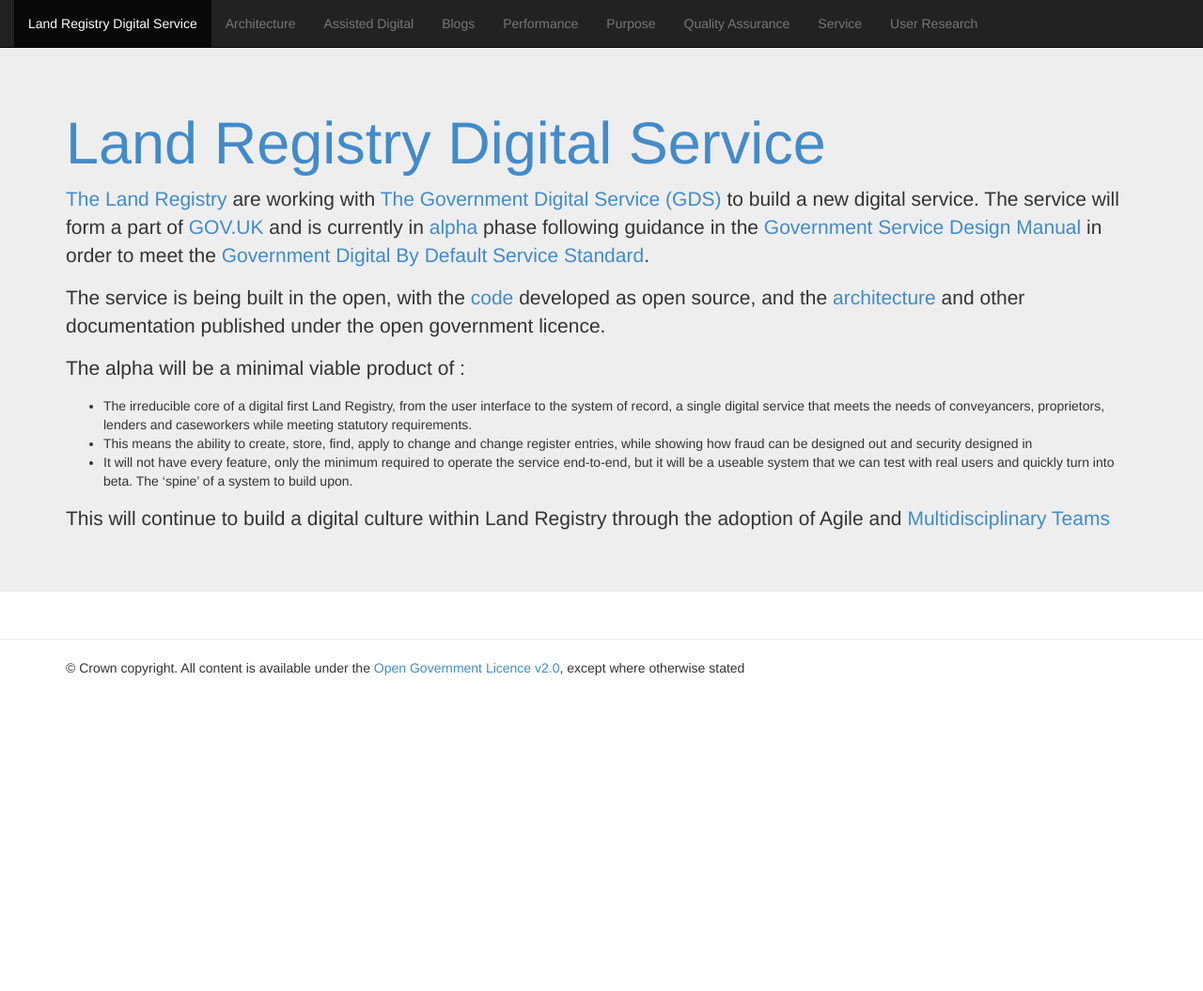
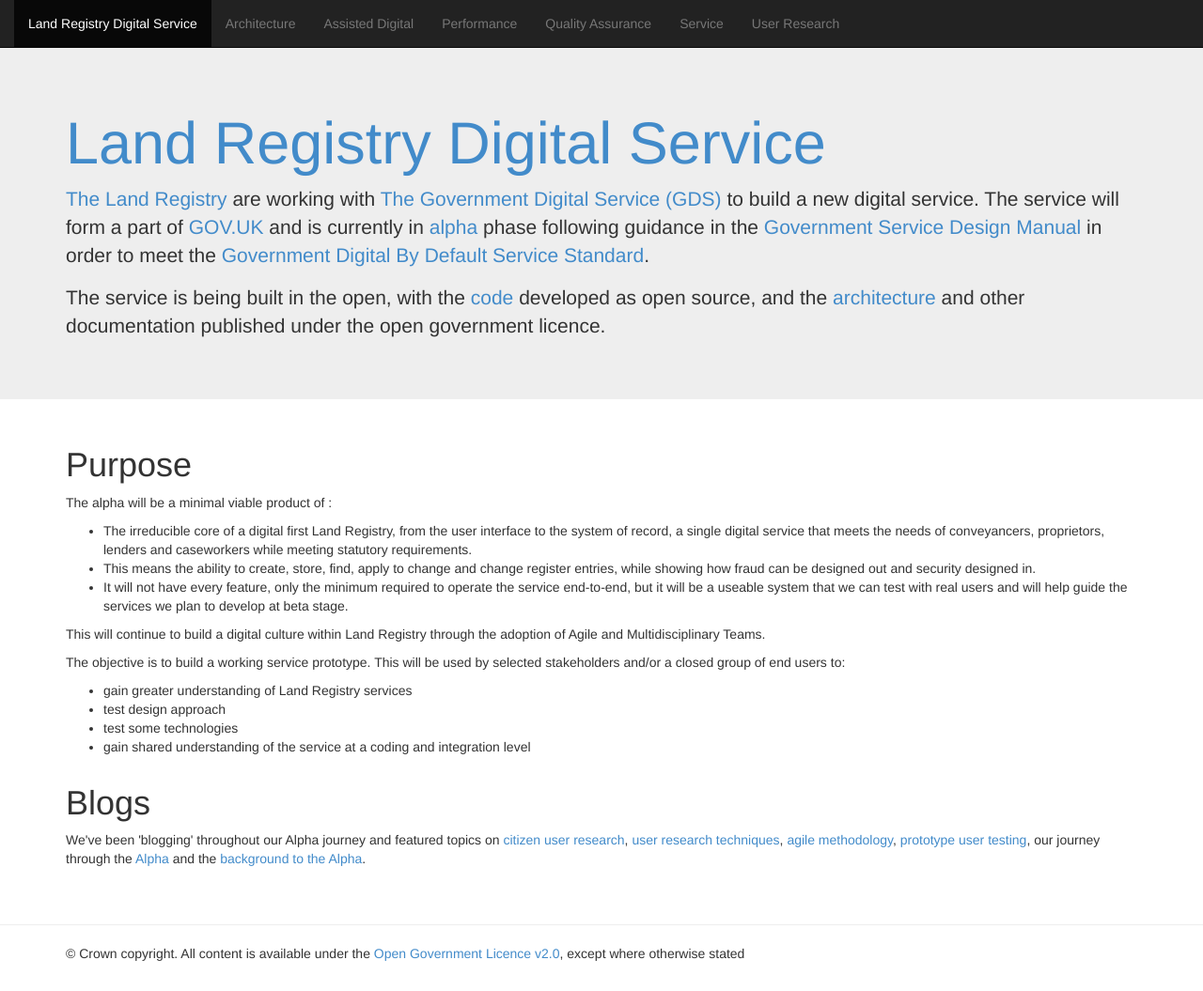
Before and after one commit to ztrelease/landregistry.github.io, a Jekyll site: the page built from index.html, in a window 1280 px wide and 1055 px high. Shown: the whole window at 94% size. Built offline with Jekyll 4.4.1, drawn with Linux system fonts in a browser that asks for light colours.

Commit message:
moving content around

```diff
--- a/index.html
+++ b/index.html
@@ -6,19 +6,39 @@
 <div class="jumbotron">
   <div class="container">
     <h1><a href="/">Land Registry Digital Service</a></h1>
-    <p><a href="https://www.gov.uk/government/organisations/land-registry">The Land Registry</a> are working with <a href="https://www.gov.uk/government/organisations/government-digital-service">The Government Digital Service (GDS)</a> to build a new digital service. The service will form a part of <a href=https://www.gov.uk">GOV.UK</a> and is currently in <a href="https://www.gov.uk/service-manual/phases/alpha.html">alpha</a> phase following guidance in the <a href="https://www.gov.uk/service-manual">Government Service Design Manual</a> in order to meet the <a href="https://www.gov.uk/service-manual/digital-by-default">Government Digital By Default Service Standard</a>.</p>
+    <p><a href="https://www.gov.uk/government/organisations/land-registry">The Land Registry</a> are working with <a href="https://www.gov.uk/government/organisations/government-digital-service">The Government Digital Service (GDS)</a> to build a new digital service. The service will form a part of <a href="https://www.gov.uk">GOV.UK</a> and is currently in <a href="https://www.gov.uk/service-manual/phases/alpha.html">alpha</a> phase following guidance in the <a href="https://www.gov.uk/service-manual">Government Service Design Manual</a> in order to meet the <a href="https://www.gov.uk/service-manual/digital-by-default">Government Digital By Default Service Standard</a>.</p>
     <p>The service is being built in the open, with the <a href="https://github.com/landregistry">code</a> developed as open source, and the <a href="/architecture/">architecture</a> and other documentation published under the open government licence.</p>
+  </div>
+</div>
+
+<div class="container">
+  <h1>Purpose</h1>
   <p>
     The alpha will be a minimal viable product of :
 
     <ul>
       <li>The irreducible core of a digital first Land Registry, from the user interface to the system of record, a single digital service that meets the needs of conveyancers, proprietors, lenders and caseworkers while meeting statutory requirements.</li>
-        <li>This means the ability to create, store, find, apply to change and change register entries, while showing how fraud can be designed out and security designed in</li>
-        <li>It will not have every feature, only the minimum required to operate the service end-to-end, but it will be a useable system that we can test with real users and quickly turn into beta. The ‘spine’ of a system to build upon.</li>
+      <li>This means the ability to create, store, find, apply to change and change register entries, while showing how fraud can be designed out and security designed in.</li>
+      <li>It will not have every feature, only the minimum required to operate the service end-to-end, but it will be a useable system that we can test with real users and will help guide the services we plan to develop at beta stage.</li>
     </ul>
   <p>
   <p>
-      This will continue to build a digital culture within Land Registry through the adoption of Agile and <a href="https://sites.google.com/a/digital.landregistry.gov.uk/alpha/team">Multidisciplinary Teams</a>
+    This will continue to build a digital culture within Land Registry through the adoption of Agile and Multidisciplinary Teams.
+  </p>
+  <p>
+    The objective is to build a working service prototype. This will be used by selected stakeholders and/or a closed group of end users to:
+  </p>
+  <ul>
+    <li>gain greater understanding of Land Registry services</li>
+    <li>test design approach</li>
+    <li>test some technologies</li>
+    <li>gain shared understanding of the service at a coding and integration level</li>
+  </ul>
+</div>
+
+<div class="container">
+  <h1>Blogs</h1>
+  <p>
+    We've been 'blogging' throughout our Alpha journey and featured topics on <a href="http://blog.landregistry.gov.uk/register-jim-know/">citizen user research</a>, <a href="http://blog.landregistry.gov.uk/getting-alpha-user-stories-straight/">user research techniques</a>, <a href="http://blog.landregistry.gov.uk/macbook-trendy-stickers/">agile methodology</a>, <a href="http://blog.landregistry.gov.uk/land-registry-user-testing-digital-services/">prototype user testing</a>, our journey through the <a href="http://blog.landregistry.gov.uk/steel-thread-digital-services/">Alpha</a> and the <a href="http://blog.landregistry.gov.uk/new-digital-services-working-alpha/">background to the Alpha</a>.
   </p>
 </div>
-</div>
```
Also changed, not shown: blogs.html (deleted, +0 -13 lines), purpose.html (deleted, +0 -19 lines), 1 other file. Lines whose indentation alone changed are shown as unchanged.
